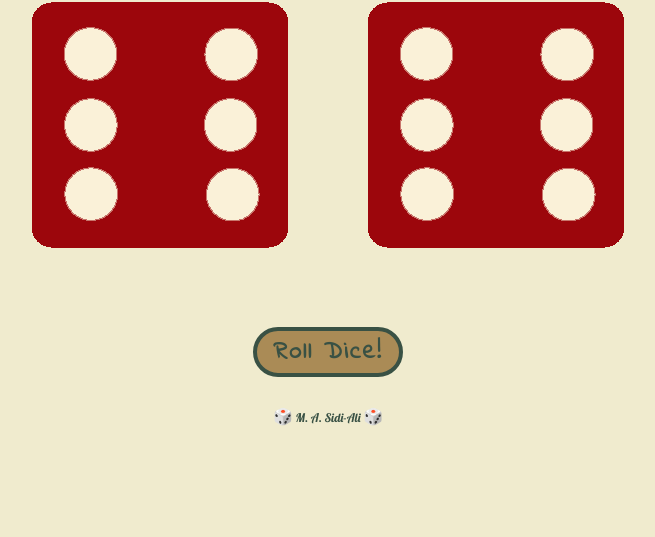
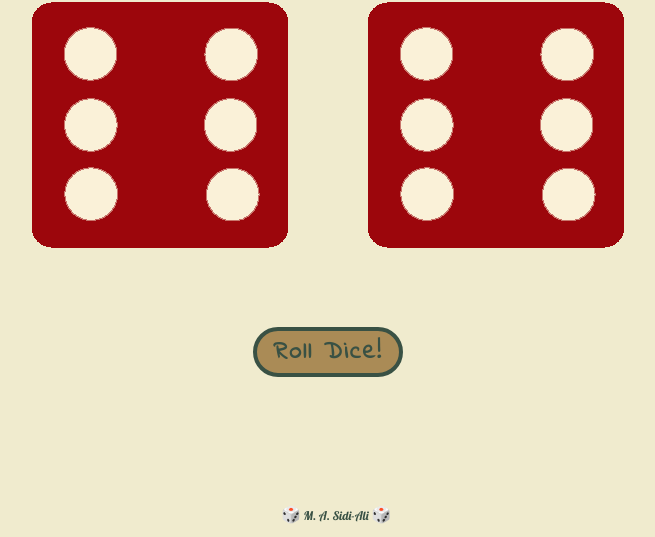
Before and after one commit to Sidi-Ali/dice-roller, a plain HTML site: page index.html in a window 1280 px wide. Shown: the part 263-800 px from the top of the page, without its empty margins (312-967 px from the left). Drawn offline with Linux system fonts and the light colour scheme.

Commit message:
CSS Update.
Corrected footer position.

```diff
--- a/css/styles.css
+++ b/css/styles.css
@@ -65,7 +65,10 @@ button:hover{
 }
 
 footer{
-  margin-top: 30px;
+  position: absolute;
+  bottom: 0;
+  width: 100%;
+  height: 2rem;
 }
 
 .foot{
```
